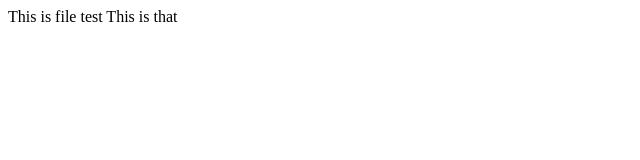
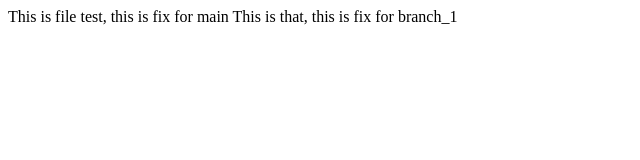
Before and after one commit to lukepak/git_learn, a plain HTML site: page index.html in a window 1280 px wide. Shown: the whole page, without its empty margins (0-640 px from the left). Drawn offline with Linux system fonts and the light colour scheme.

Commit message:
This is second commit

```diff
--- a/index.html
+++ b/index.html
@@ -1,8 +1,8 @@
 <html>
   <body>
-    This is file test
+    This is file test, this is fix for main
   </body>
   <head>
-    This is that
+    This is that, this is fix for branch_1
   </head>
 </html>
```
